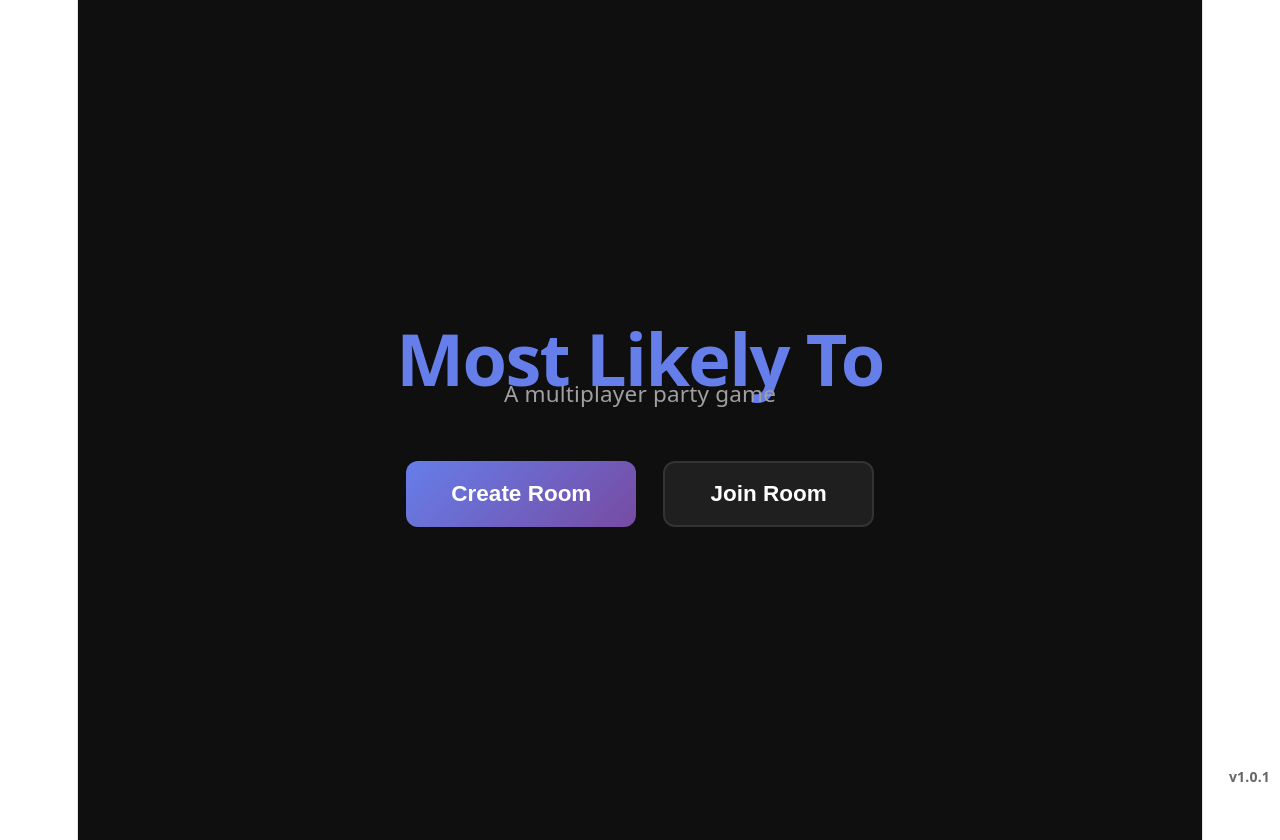
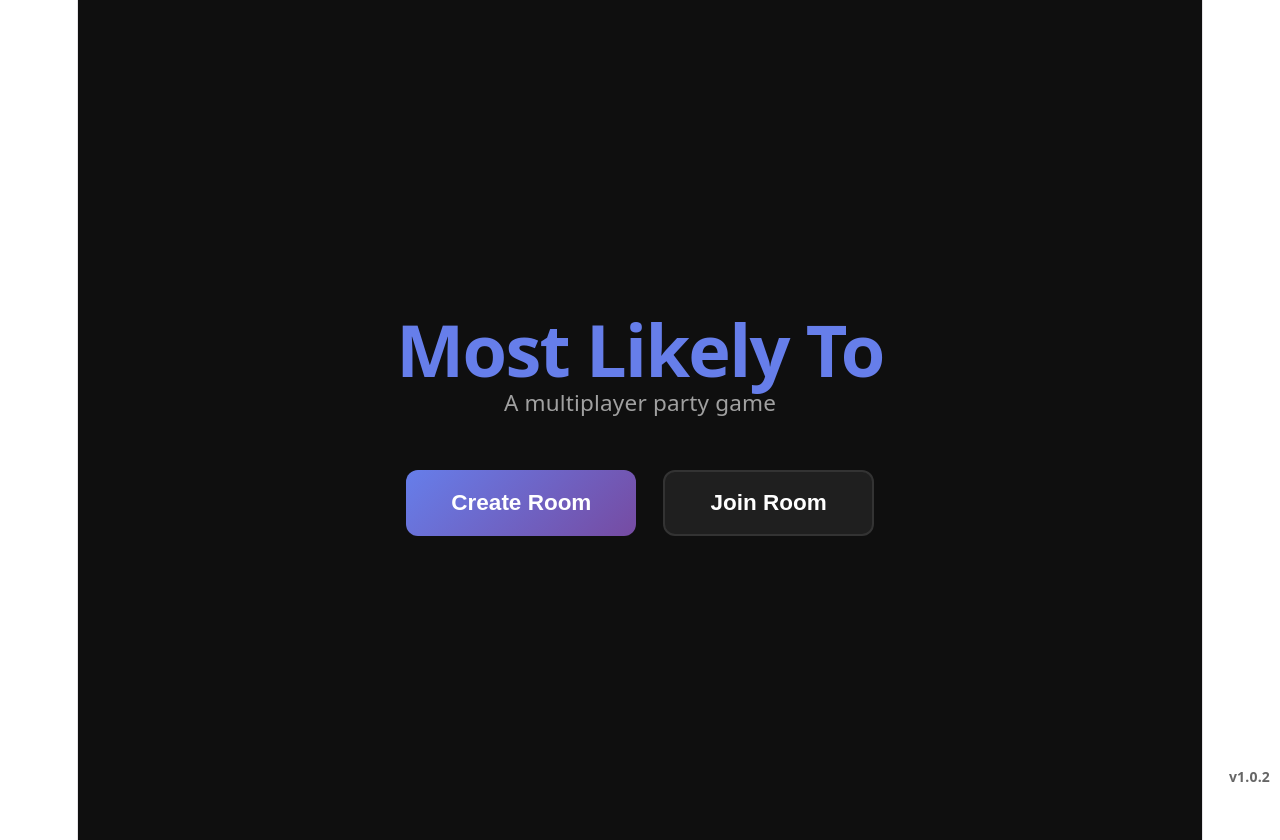
Before and after one commit to jamesdpratt4-glitch/most-likely-to, a React (Vite) app: page / in a window 1280 px wide. Built offline with nearby package versions, Linux system fonts and the light colour scheme; no server answers.

Commit message:
fix: increase spacing between title and subtitle to prevent overlap
- Increase title margin-bottom from 0.5rem to 1.5rem
- Keep purple color (#667eea) for title
- Increment version from 1.0.1 to 1.0.2 in package.json
- Update APP_VERSION constant to 1.0.2 in App.jsx

```diff
--- a/package.json
+++ b/package.json
@@ -1,7 +1,7 @@
 {
   "name": "most-likely-to",
   "private": true,
-  "version": "1.0.1",
+  "version": "1.0.2",
   "type": "module",
   "scripts": {
     "dev": "vite",
--- a/src/App.css
+++ b/src/App.css
@@ -12,7 +12,7 @@
 .title {
   font-size: 4rem;
   font-weight: 700;
-  margin-bottom: 0.5rem;
+  margin-bottom: 1.5rem;
   color: #667eea;
 }
 
--- a/src/App.jsx
+++ b/src/App.jsx
@@ -6,7 +6,7 @@ import PlayerLobby from './pages/PlayerLobby'
 import Game from './pages/Game'
 import './App.css'
 
-const APP_VERSION = "1.0.1"
+const APP_VERSION = "1.0.2"
 
 function Home() {
   const navigate = useNavigate()
```
